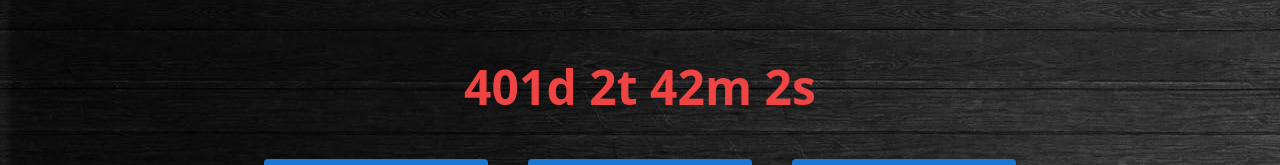
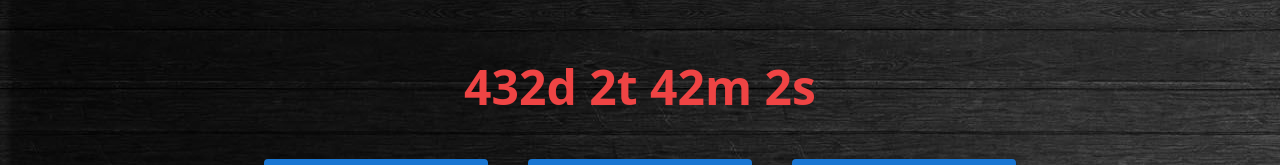
Before and after one commit to Pa3lon/beermile, a React (Create React App) app: page / in a window 1280 px wide. Shown: the part 567-732 px from the top of the page. Built offline with nearby package versions, Linux system fonts and the light colour scheme.

Commit message:
Updated date

```diff
--- a/src/components/home/Countdown.tsx
+++ b/src/components/home/Countdown.tsx
@@ -1,6 +1,6 @@
 import React, { useEffect, useState } from "react";
 
-const date = new Date("2023-07-10T02:00:00");
+const date = new Date("2023-08-10T02:00:00");
 const Countdown = () => {
   const [time, setTime] = useState<string>();
 
@@ -33,7 +33,7 @@ const Countdown = () => {
 
   return (
     <div>
-      <p className="mt-16 text-red-500 text-5xl font-bold">{time}</p>
+      <p className="mt-16 text-5xl font-bold text-red-500">{time}</p>
     </div>
   );
 };
```
